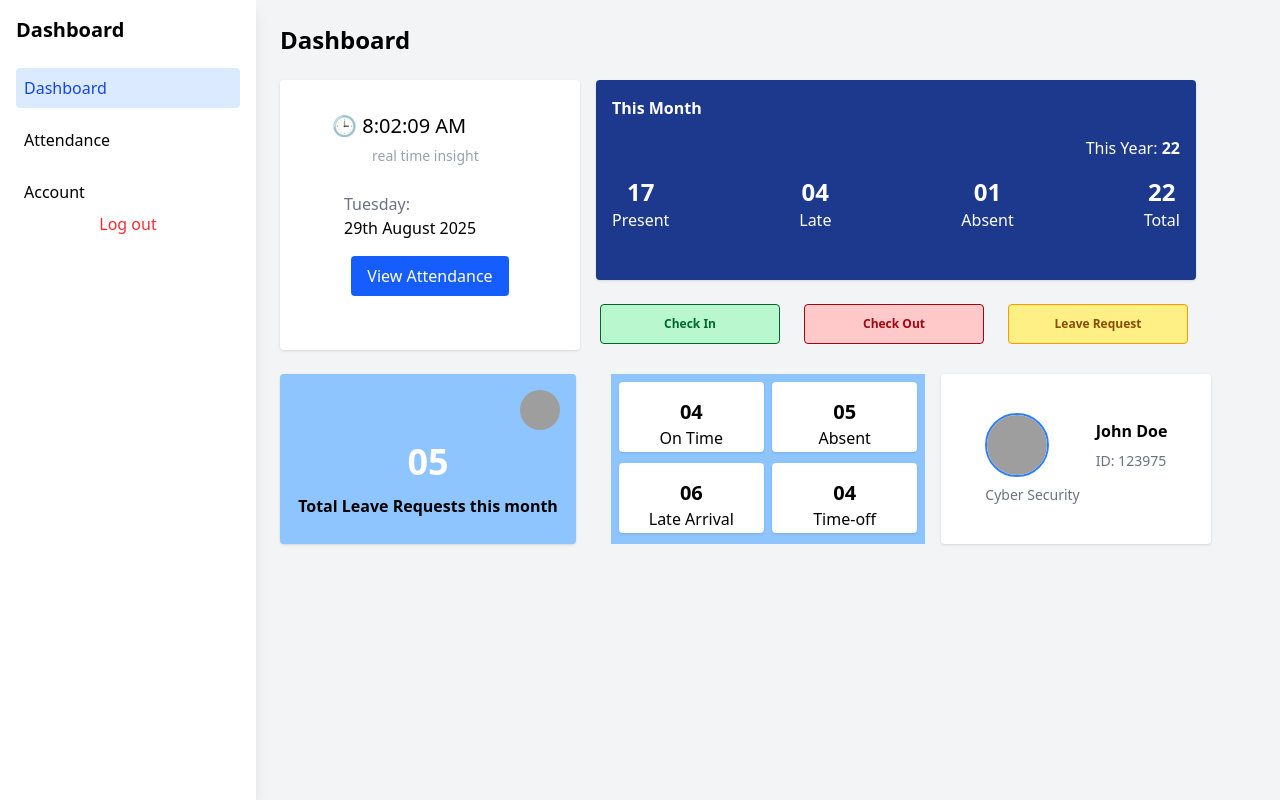
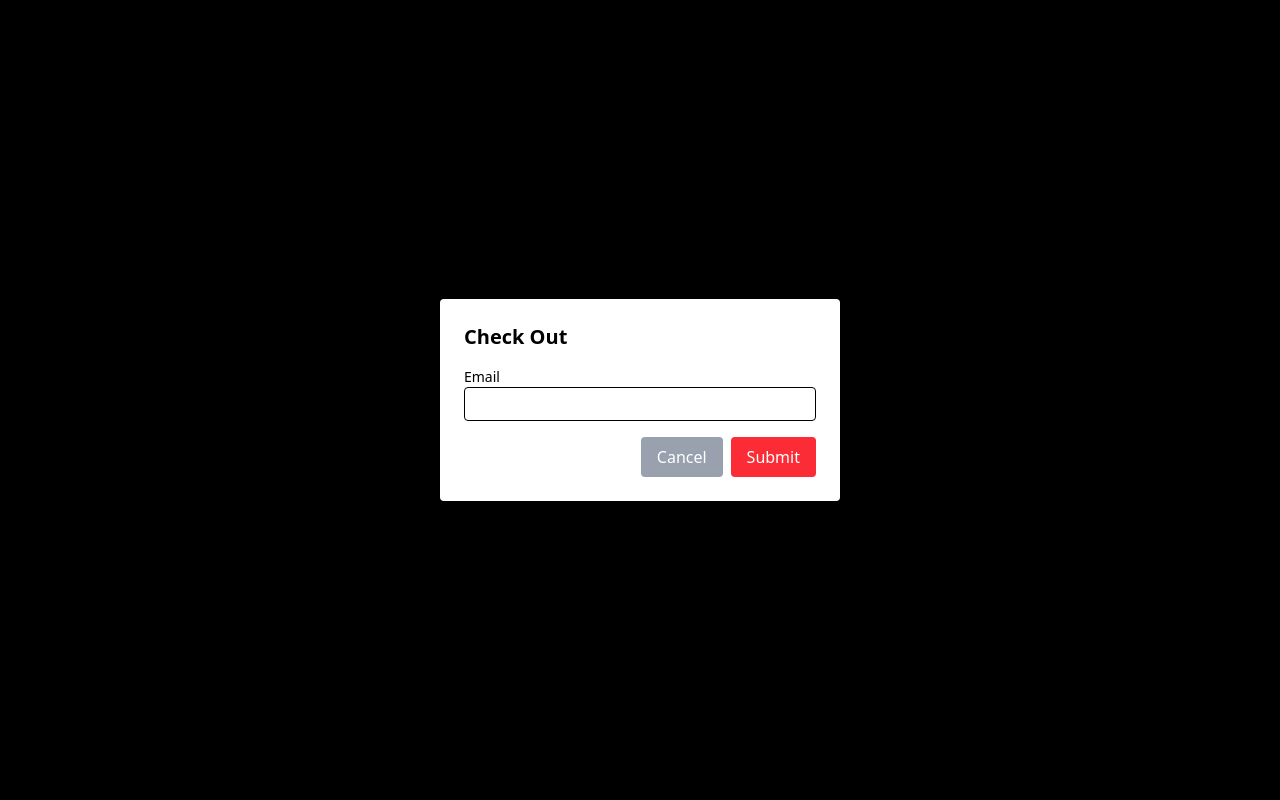
Before and after one commit to sokleng333/project, a Vue app: page / in a window 1280 px wide. Both pictures are taken after a click on the button "Check Out". Shown: the top 800 px of the page. Built offline with nearby package versions, Linux system fonts and the light colour scheme; no server answers; grey boxes are pictures that could not be loaded.

Commit message:
leave request not done yet

```diff
--- a/src/components/Dashboard.vue
+++ b/src/components/Dashboard.vue
@@ -82,7 +82,7 @@
       >
         Check In
       </button>
-          <button @click="handleCheckOut" class="bg-red-200 border-1 text-red-800 px-4 py-2 rounded lg:w-[180px] h-[40px] md:w-[150px] text-xs font-bold">Check Out</button>
+          <button  @click="showCheckOutModal = true" class="bg-red-200 border-1 text-red-800 px-4 py-2 rounded lg:w-[180px] h-[40px] md:w-[150px] text-xs font-bold">Check Out</button>
           <button @click="showLeaveModal = true"
             class="bg-yellow-200 text-yellow-800 border-1 border-amber-500 px-4 py-2 rounded lg:w-[180px] h-[40px] md:w-[150px] text-xs sm:font-bold">
             Leave Request
@@ -248,6 +248,26 @@
         </form>
       </div>
     </div>
+    <!-- check out modal -->
+
+    <div
+  v-if="showCheckOutModal"
+  class="fixed inset-0 flex items-center justify-center bg-black bg-opacity-50"
+>
+  <div class="bg-white p-6 rounded shadow-md w-[400px]">
+    <h2 class="text-xl font-bold mb-4">Check Out</h2>
+    <form @submit.prevent="submitCheckOut">
+      <div class="mb-3">
+        <label class="block text-sm">Email</label>
+        <input v-model="checkOutUser.email" type="email" class="w-full border px-2 py-1 rounded" required />
+      </div>
+      <div class="flex justify-end mt-4">
+        <button type="button" class="px-4 py-2 mr-2 bg-gray-400 text-white rounded" @click="showCheckOutModal=false">Cancel</button>
+        <button type="submit" class="px-4 py-2 bg-red-500 text-white rounded">Submit</button>
+      </div>
+    </form>
+  </div>
+</div>
 </template>
 <script setup>
 import { ref, onMounted } from "vue";
@@ -280,6 +300,12 @@ const newUser = ref({
   email: "",
   role: "User"
 });
+// ...existing code...
+const showCheckOutModal = ref(false);
+const checkOutUser = ref({
+  email: ""
+});
+// ...existing code...
 
 // Pinia store
 const userStore = useUserStore();
@@ -307,7 +333,24 @@ function handleCheckIn() {
   });
 }
 
-function handleCheckOut() {
+// function handleCheckOut() {
+//   const record = { type: "Check Out", time: new Date().toLocaleString() };
+//   attendance.value.push(record);
+
+//   fetch("http://localhost:5000/api/checkout", {
+//     method: "POST",
+//     headers: { "Content-Type": "application/json" },
+//     body: JSON.stringify(record),
+//   });
+// }
+
+// ...existing code...
+// ...existing code...
+function submitCheckOut() {
+  // Find the user by email from the Check Out modal and update status
+  userStore.updateUserStatus(checkOutUser.value.email, "Checked Out");
+
+  // Optionally, add a record to attendance
   const record = { type: "Check Out", time: new Date().toLocaleString() };
   attendance.value.push(record);
 
@@ -316,7 +359,13 @@ function handleCheckOut() {
     headers: { "Content-Type": "application/json" },
     body: JSON.stringify(record),
   });
+
+  // Reset form & close modal
+  checkOutUser.value.email = "";
+  showCheckOutModal.value = false;
 }
+// ...existing code...
+// ...existing code...
 
 // === Leave Form ===
 async function submitLeave() {
--- a/src/stores/userStore.js
+++ b/src/stores/userStore.js
@@ -12,5 +12,11 @@ export const useUserStore = defineStore('user', () => {
     users.value.push(user)
   }
 
-  return { users, addUser }
+   function updateUserStatus(email, status) {
+    const user = users.value.find(u => u.email === email)
+    if (user) user.status = status
+  }
+
+
+  return { users, addUser, updateUserStatus}
 })
```
